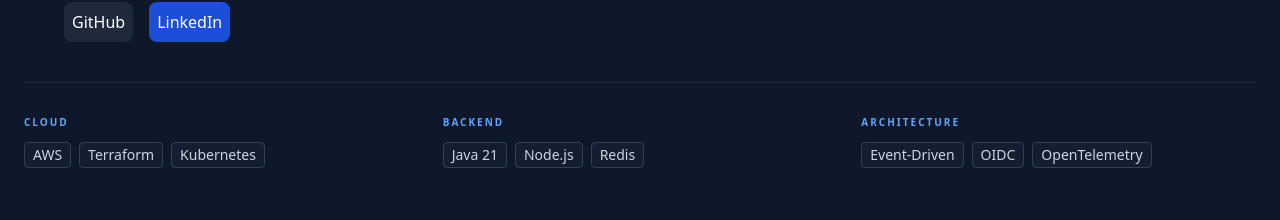
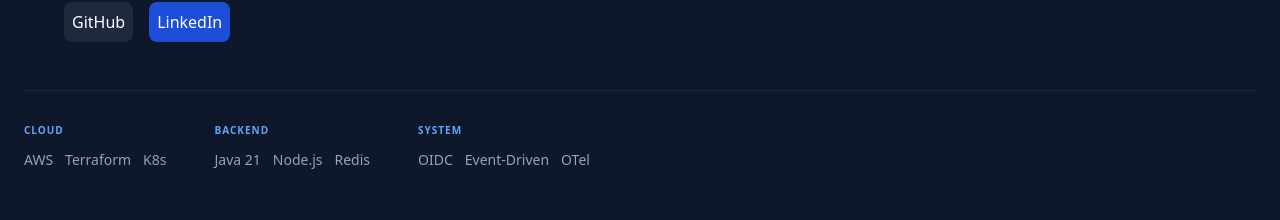
Before and after one commit to aslinger/my-portfolio, a React (Vite) app: page / in a window 1280 px wide. Shown: the part 343-563 px from the top of the page. Built offline with nearby package versions, Linux system fonts and the light colour scheme; no server answers.

Commit message:
Visual refinement

```diff
--- a/src/components/SkillsCloud.tsx
+++ b/src/components/SkillsCloud.tsx
@@ -1,23 +1,25 @@
 const SKILLS = [
-    { category: "Cloud", items: ["AWS", "Terraform", "Kubernetes"] },
+    { category: "Cloud", items: ["AWS", "Terraform", "K8s"] },
     { category: "Backend", items: ["Java 21", "Node.js", "Redis"] },
-    { category: "Architecture", items: ["Event-Driven", "OIDC", "OpenTelemetry"] }
+    { category: "System", items: ["OIDC", "Event-Driven", "OTel"] }
 ];
 
 export const SkillsCloud = () => {
     return (
-        <div className="grid grid-cols-1 md:grid-cols-3 gap-6 mt-10 pt-8 border-t border-slate-700/50">
+        <div className="mt-12 pt-8 border-t border-slate-800 flex flex-wrap gap-x-12 gap-y-6">
             {SKILLS.map((group) => (
-                <div key={group.category}>
-                    <h3 className="text-[10px] font-bold text-blue-400 uppercase tracking-[0.2em] mb-3">
-                        {group.category}
-                    </h3>
-                    <div className="flex flex-wrap gap-2">
+                <div key={group.category} className="flex flex-col">
+          <span className="text-[10px] font-bold text-blue-400 uppercase tracking-widest mb-3">
+            {group.category}
+          </span>
+                    <div className="flex gap-3">
                         {group.items.map((skill) => (
                             <span
                                 key={skill}
-                                className="text-sm font-medium text-slate-300 bg-slate-800/40 border border-slate-700 px-2 py-0.5 rounded"
-                            > {skill} </span>
+                                className="text-sm font-medium text-slate-400 whitespace-nowrap"
+                            >
+                {skill}
+              </span>
                         ))}
                     </div>
                 </div>
```
